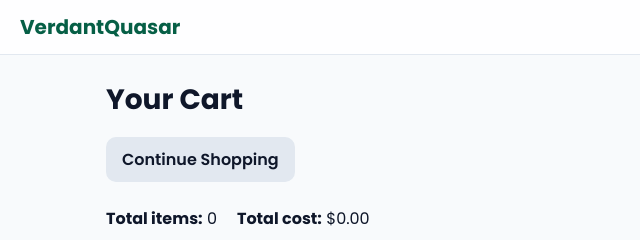
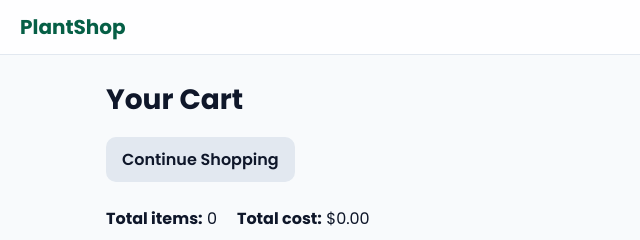
Before and after one commit to MatrixC1999/plant-shop, a plain HTML site: page cart.html in a window 1280 px wide. Shown: the top 240 px of the page, 0-640 px from the left. Drawn offline with Linux system fonts and the light colour scheme.

Commit message:
Change site title and brand name to PlantShop

```diff
--- a/cart.html
+++ b/cart.html
@@ -3,7 +3,7 @@
 <head>
     <meta charset="utf-8">
     <meta name="viewport" content="width=device-width, initial-scale=1">
-    <title>VerdantQuasar - Cart</title>
+    <title>PlantShop - Cart</title>
     <link rel="stylesheet" href="css/styles.css">
     <link rel="preconnect" href="https://fonts.googleapis.com">
     <link rel="preconnect" href="https://fonts.gstatic.com" crossorigin>
@@ -11,7 +11,7 @@
 </head>
 <body>
     <header class="site-header">
-        <a class="brand" href="index.html">VerdantQuasar</a>
+        <a class="brand" href="index.html">PlantShop</a>
         <nav class="nav">
             <a href="products.html">Shop</a>
             <a class="cart-link" href="cart.html" aria-label="Shopping Cart">
```
